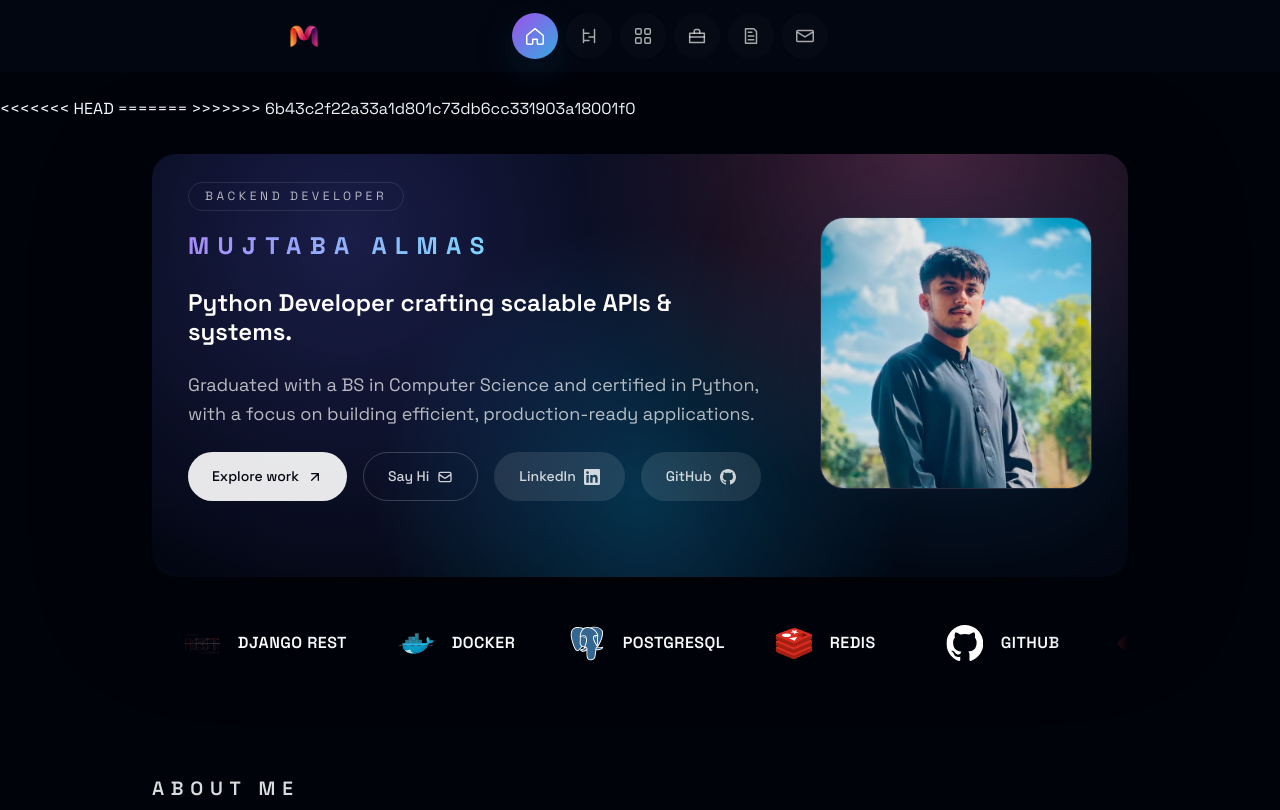
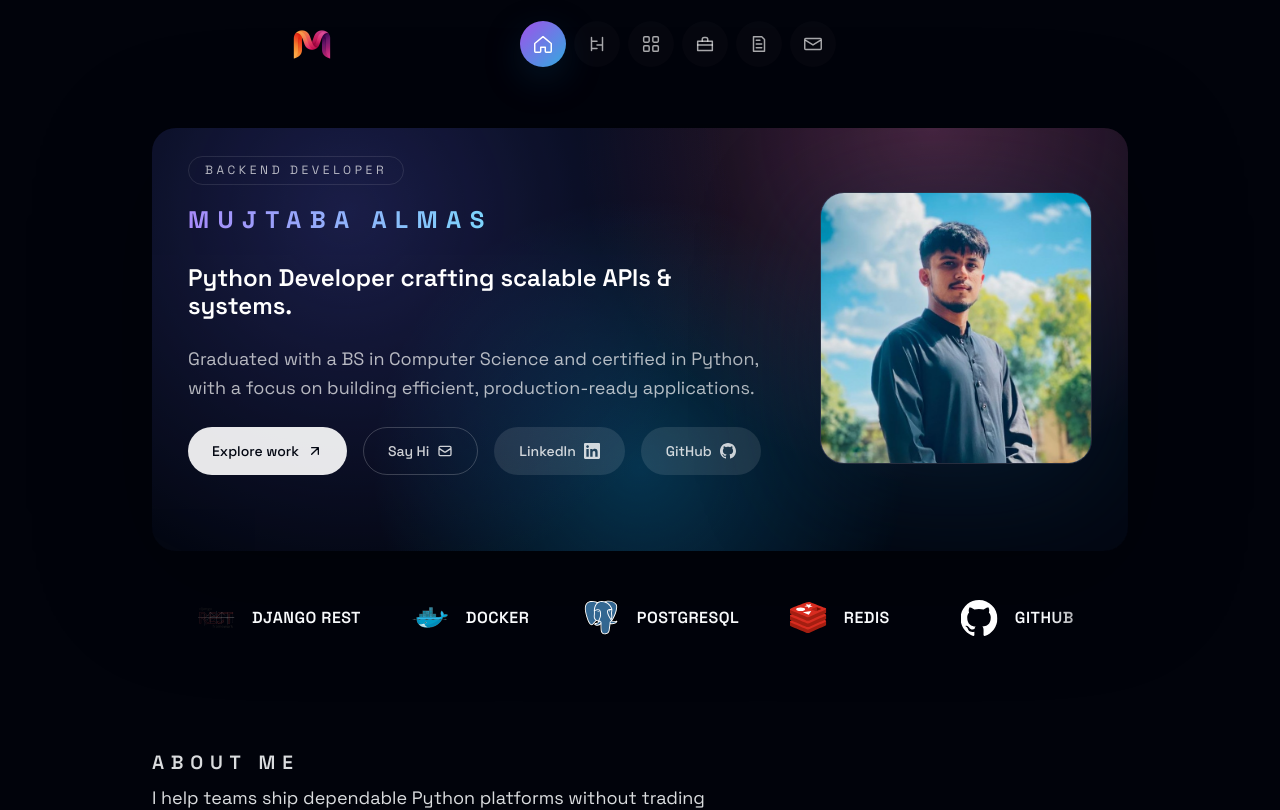
Before and after one commit to mujtabaalmas/PortfolioTemplate, a React (Vite) app in the folder frontend/: page / in a window 1280 px wide. Shown: the top 810 px of the page. Built offline with nearby package versions, Linux system fonts and the light colour scheme.

Commit message:
version vs/0.6 of website

```diff
--- a/frontend/index.html
+++ b/frontend/index.html
@@ -2,15 +2,13 @@
 <html lang="en">
   <head>
     <meta charset="UTF-8" />
-<<<<<<< HEAD
-    <link rel="icon" type="image/svg+xml" href="/assets/logo.svg" />
-=======
-    <link rel="icon" type="image/x-icon" href="/assets/faviconie.ico" />
-    <link rel="shortcut icon" type="image/x-icon" href="/assets/faviconie.ico" />
-    <link rel="apple-touch-icon" sizes="180x180" href="/assets/faviconie.ico" />
->>>>>>> 6b43c2f22a33a1d801c73db6cc331903a18001f0
+    <link rel="icon" type="image/png" sizes="32x32" href="/assets/logo.png" />
+    <link rel="icon" type="image/png" sizes="192x192" href="/assets/logo.png" />
+    <link rel="icon" type="image/png" sizes="512x512" href="/assets/logo.png" />
+    <link rel="shortcut icon" type="image/png" href="/assets/logo.png" />
+    <link rel="apple-touch-icon" sizes="180x180" href="/assets/logo.png" />
     <meta name="viewport" content="width=device-width, initial-scale=1.0" />
-  <title>Mujtaba Almas | Python Backend Developer</title>
+  <title>Mujtaba Almas</title>
     <meta
       name="description"
       content="Mujtaba Almas is a Python backend developer specializing in Django, FastAPI, and scalable platform architecture."
--- a/frontend/src/components/Navbar.jsx
+++ b/frontend/src/components/Navbar.jsx
@@ -87,6 +87,7 @@ const ICON_MAP = {
 
 const Navbar = () => {
   const [isMobileMenuOpen, setMobileMenuOpen] = useState(false)
+  const [hasScrolled, setHasScrolled] = useState(false)
   const bodyScrollStyles = useRef({ overflow: '', paddingRight: '' })
   const navigate = useNavigate()
   const location = useLocation()
@@ -133,6 +134,18 @@ const Navbar = () => {
 
   const closeMobileMenu = () => setMobileMenuOpen(false)
 
+  useEffect(() => {
+    if (typeof window === 'undefined') return undefined
+
+    const handleScroll = () => {
+      setHasScrolled(window.scrollY > 10)
+    }
+
+    handleScroll()
+    window.addEventListener('scroll', handleScroll, { passive: true })
+    return () => window.removeEventListener('scroll', handleScroll)
+  }, [])
+
   const handleBrandClick = (event) => {
     event.preventDefault()
     closeMobileMenu()
@@ -159,7 +172,7 @@ const Navbar = () => {
   }
 
   return (
-    <nav className="navbar">
+    <nav className={`navbar ${hasScrolled ? 'navbar-scrolled' : ''}`}>
       <div className="navbar-floating">
         <Link to="/" className="navbar-brand" aria-label="Go to home" onClick={handleBrandClick}>
           <img src="/assets/logo.png" alt="Mujtaba logo" className="brand-logo" />
@@ -189,6 +202,8 @@ const Navbar = () => {
           className={`navbar-toggle ${isMobileMenuOpen ? 'active' : ''}`}
           type="button"
           aria-label="Toggle menu"
+          aria-expanded={isMobileMenuOpen}
+          aria-controls="primary-mobile-menu"
           onClick={() => setMobileMenuOpen((prev) => !prev)}
         >
           <span className="hamburger-line" />
@@ -197,7 +212,11 @@ const Navbar = () => {
         </button>
       </div>
 
-      <div className={`mobile-menu ${isMobileMenuOpen ? 'active' : ''}`} onClick={closeMobileMenu}>
+      <div
+        id="primary-mobile-menu"
+        className={`mobile-menu ${isMobileMenuOpen ? 'active' : ''}`}
+        onClick={closeMobileMenu}
+      >
         <div className="mobile-menu-content" onClick={(event) => event.stopPropagation()}>
           {NAV_LINKS.map((link) => (
             <button
--- a/frontend/src/main.jsx
+++ b/frontend/src/main.jsx
@@ -7,6 +7,18 @@ import '@fontsource/space-grotesk/700.css'
 import './index.css'
 import App from './App.jsx'
 
+// Suppress extension message channel errors
+if (typeof window !== 'undefined') {
+  window.addEventListener('error', (event) => {
+    if (
+      event.message?.includes('A listener indicated an asynchronous response') &&
+      event.message?.includes('message channel closed')
+    ) {
+      event.preventDefault()
+    }
+  })
+}
+
 createRoot(document.getElementById('root')).render(
   <StrictMode>
     <App />
--- a/frontend/src/styles/sections.css
+++ b/frontend/src/styles/sections.css
@@ -1604,9 +1604,19 @@
   display: flex;
   justify-content: center;
   padding: 0.75rem 1rem;
+  background: transparent;
+  box-shadow: none;
+  -webkit-backdrop-filter: none;
+  backdrop-filter: none;
+  pointer-events: none;
+  transition: background 0.25s ease, box-shadow 0.25s ease, -webkit-backdrop-filter 0.25s ease;
+}
+
+.navbar.navbar-scrolled {
   background: rgba(3, 7, 18, 0.88);
   -webkit-backdrop-filter: blur(12px);
   backdrop-filter: blur(12px);
+  box-shadow: 0 8px 30px rgba(2, 6, 23, 0.35);
 }
 
 .navbar-floating {
@@ -1615,6 +1625,7 @@
   display: flex;
   align-items: center;
   gap: 0.75rem;
+  pointer-events: auto;
 }
 
 .navbar-brand {
@@ -1624,6 +1635,9 @@
   text-decoration: none;
   padding: 0;
   transition: transform 0.2s ease, opacity 0.2s ease;
+  -webkit-tap-highlight-color: transparent;
+  -webkit-user-select: none;
+  user-select: none;
 }
 
 .navbar-brand:hover {
@@ -1632,21 +1646,24 @@
 }
 
 .brand-logo {
-  width: 42px;
   height: 42px;
+  width: auto;
   display: block;
+  object-fit: contain;
+  -webkit-tap-highlight-color: transparent;
+  -webkit-user-select: none;
+  user-select: none;
+}
+
+@media (min-width: 320px) {
+  .brand-logo {
+    height: 48px;
+  }
 }
 
 @media (min-width: 1024px) {
   .brand-logo {
-    width: 64px;
     height: 64px;
-  }
-}
-@media (min-width: 320px) {
-  .brand-logo {
-    width: 48px;
-    height: 48px;
   }
 }
 
@@ -1733,6 +1750,7 @@
   gap: 4px;
   cursor: pointer;
   transition: background 0.2s ease, transform 0.2s ease;
+  z-index: 1010;
 }
 
 .navbar-toggle:hover {
@@ -1780,11 +1798,13 @@
   opacity: 0;
   z-index: 999;
   border-bottom: 1px solid rgba(255, 255, 255, 0.08);
+  pointer-events: none;
 }
 
 .mobile-menu.active {
   max-height: 400px;
   opacity: 1;
+  pointer-events: auto;
 }
 
 .mobile-menu-content {
--- a/frontend/src/styles/styles.css
+++ b/frontend/src/styles/styles.css
@@ -24,6 +24,7 @@ body {
   font-family: 'Space Grotesk', 'Inter', -apple-system, BlinkMacSystemFont, 'Segoe UI', system-ui, sans-serif;
   min-height: 100vh;
   line-height: 1.6;
+  scroll-behavior: smooth;
 }
 
 ::selection {
```
Also changed, not shown: frontend/public/assets/logo.svg (deleted), frontend/public/assets/meow.png (deleted).
